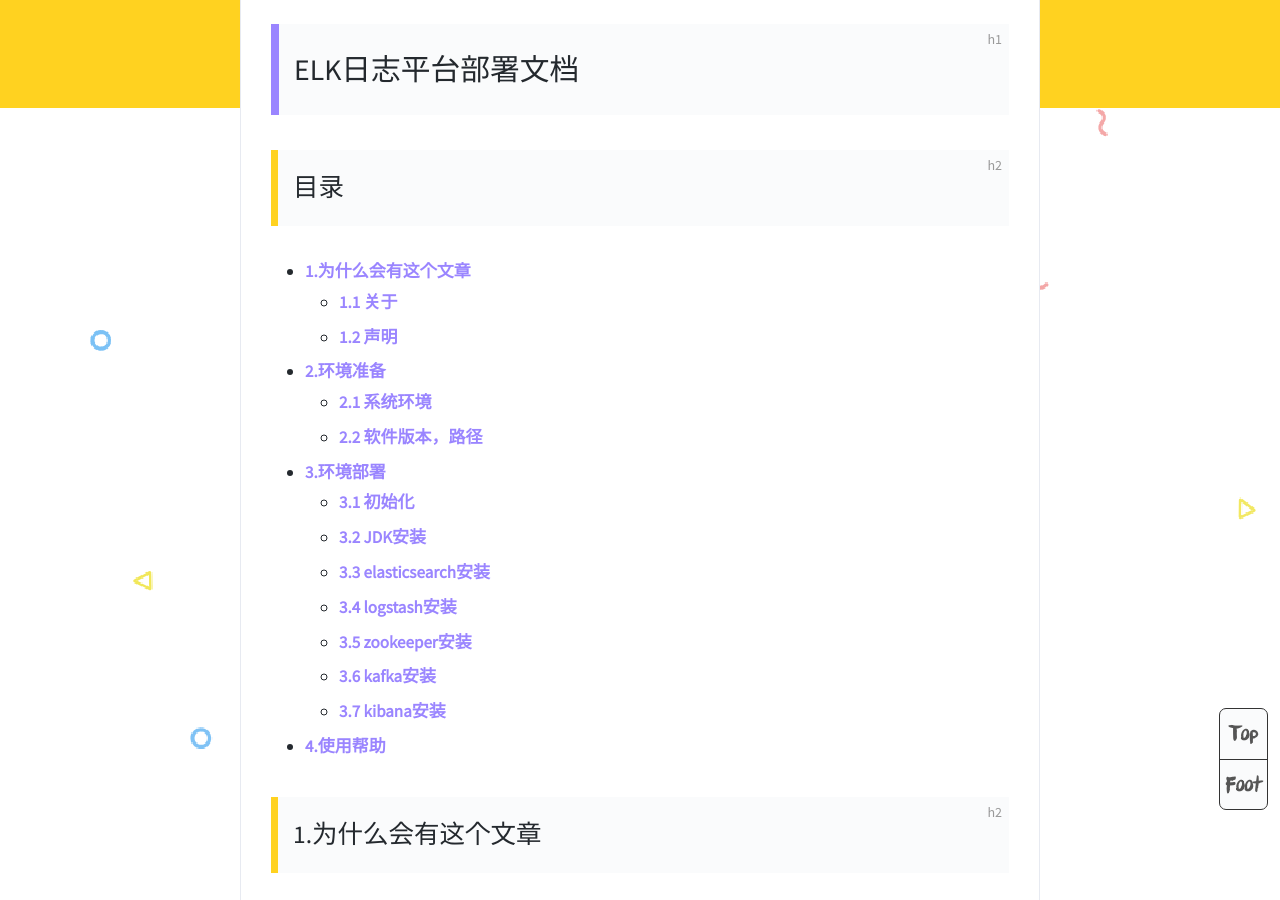
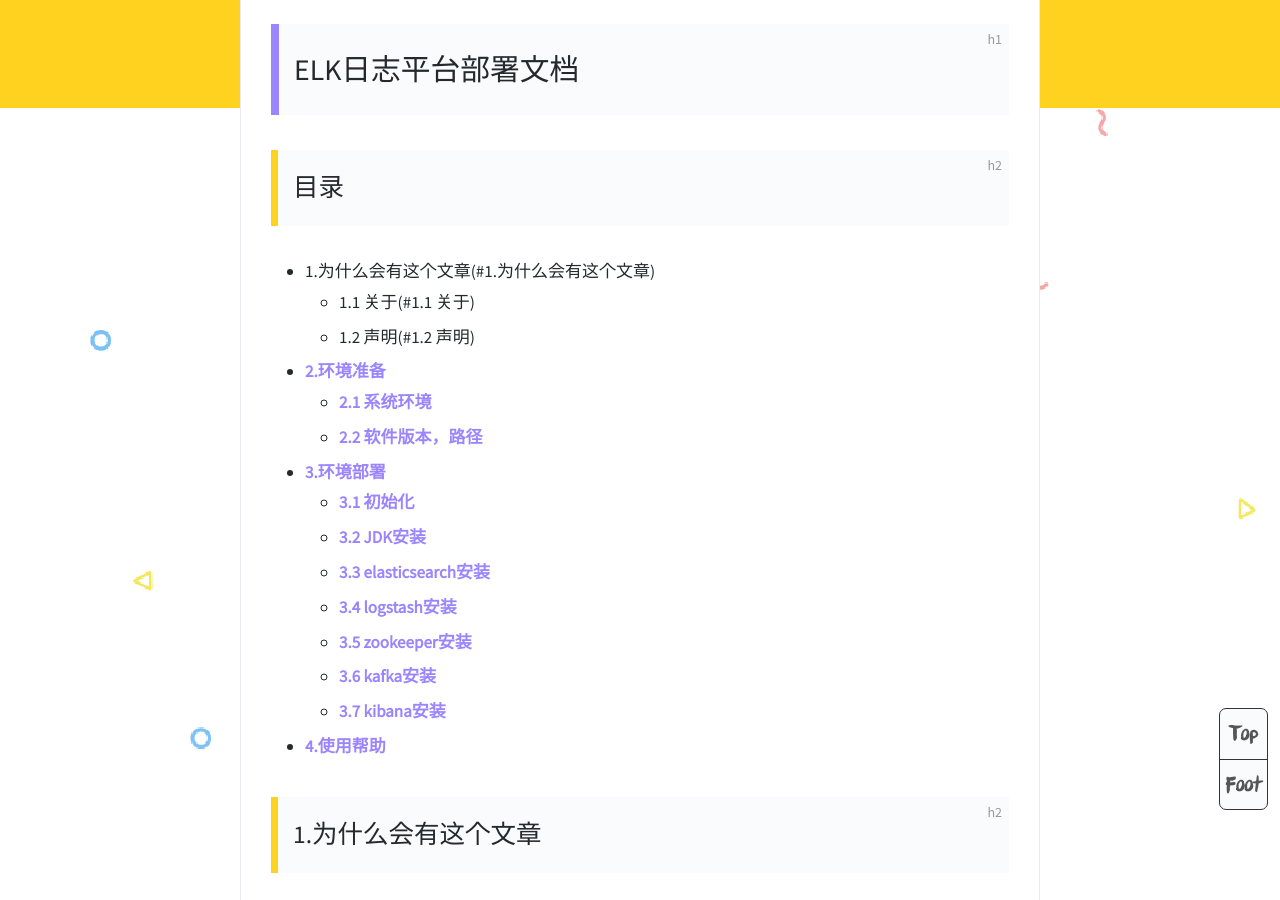
Before and after one commit to WuChenLinux/yw, a Jekyll site: the page built from _posts/2018-10-18-elk.md, in a window 1280 px wide and 900 px high, scrolled down 517 px. Built offline with Jekyll 4.4.1, drawn with Linux system fonts in a browser that asks for light colours; comment, search, counter and statistics services are not loaded.

Commit message:
Update 2018-10-18-elk.md

```diff
--- a/_posts/2018-10-18-elk.md
+++ b/_posts/2018-10-18-elk.md
@@ -13,9 +13,9 @@
 
 ## 目录 ##
 
-- [1.为什么会有这个文章](#1.为什么会有这个文章)
-  - [1.1 关于](#1.1 关于)
-  - [1.2 声明](#1.2 声明)
+- 1.为什么会有这个文章(#1.为什么会有这个文章)
+  - 1.1 关于(#1.1 关于)
+  - 1.2 声明(#1.2 声明)
 - [2.环境准备](#2. 环境准备)
   - [2.1 系统环境](#2.1 系统环境)
   - [2.2 软件版本，路径](#2.2 软件版本，路径)
```
